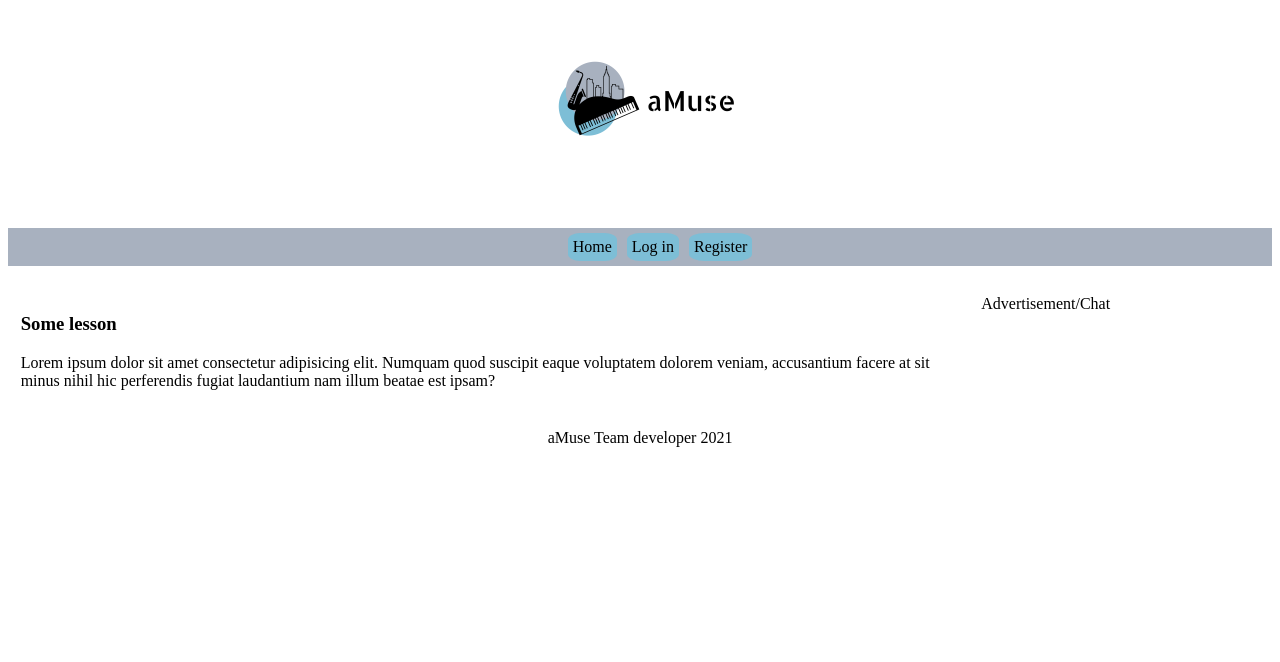
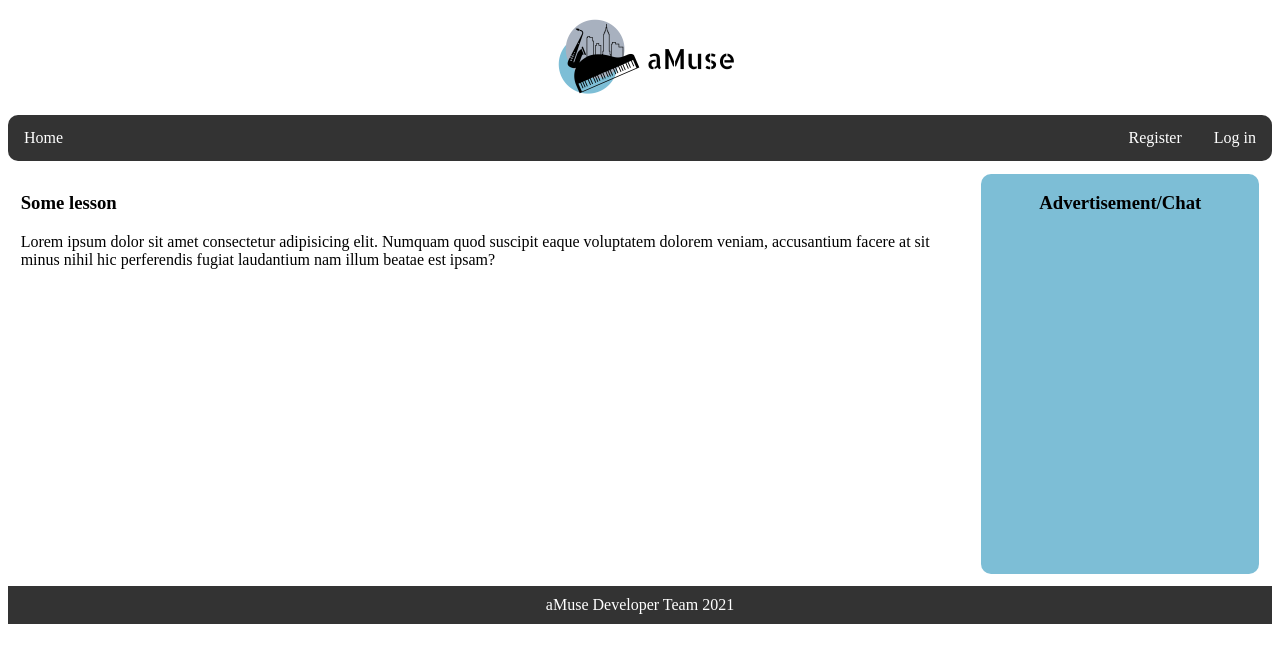
Before and after one commit to PatrykPawlowicz/aMuse_front-end, a Vue app: page / in a window 1280 px wide. Shown: the top 662 px of the page. Built offline with nearby package versions, Linux system fonts and the light colour scheme.

Commit message:
masterpage layout v.0.2

```diff
--- a/src/App.vue
+++ b/src/App.vue
@@ -1,17 +1,17 @@
 <template>
 <header id="header">
-<img src="./assets/aMuse_logo.png" alt="aMuse">
+<img src="./assets/aMuse_logo-2.png" alt="aMuse">
 </header>
-<nav id="nav">
+<nav>
   <ul>
-    <li class="li">
-      Home
+  <li style="float:left">
+      <a href="">Home</a>
     </li>
-    <li class="li">
-      Log in
+    <li>
+      <a href="">Log in</a>
     </li>
-    <li class="li">
-      Register
+    <li>
+      <a href="">Register</a>
     </li>
   </ul>
 </nav>
@@ -21,9 +21,9 @@
 
 </main>
 <aside id="aside1">
-  Advertisement/Chat
+  <h3>Advertisement/Chat</h3>
 </aside>
-<footer id="footer">aMuse Team developer 2021</footer>
+<footer id="footer">aMuse Developer Team 2021</footer>
 </template>
 
 <script>
@@ -39,32 +39,55 @@ export default {
   text-align: center;
 
 }
-#nav{
-text-align: center;
-background-color:#A8B1BF;
 
-}
 #main{
 margin: 1%;
 width: 74%;
+min-height: 400px;
 float: left;
+
 }
 #aside1{
 width: 22%;
 margin: 1%;
-float: left
+float: left;
+min-height: 400px;
+background-color: #7dbed6;
+border-radius: 10px;
+text-align: center;
 }
 #footer{
   padding: 10px;
   text-align: center;
   clear: both;
+  background-color: #333;
+  color: white;
 
 }
-.li{
-  padding: 5px 5px 5px 5px;
-  margin: 5px;
-  display: inline-block;
-  background-color: #7dbed6;
-  border-radius: 25%;
+
+ul {
+    list-style-type: none;
+    margin: 0;
+    padding: 0;
+    overflow: hidden;
+    background-color: #333;
+    border-radius: 10px;
 }
+
+li {
+    float: right;
+}
+
+li a {
+    display: block;
+    color: white;
+    text-align: center;
+    padding: 14px 16px;
+    text-decoration: none;
+}
+
+li a:hover {
+    background-color: #A8B1BF
+}
+
 </style>
```
Also changed, not shown: src/assets/aMuse_logo-2.png (added).
